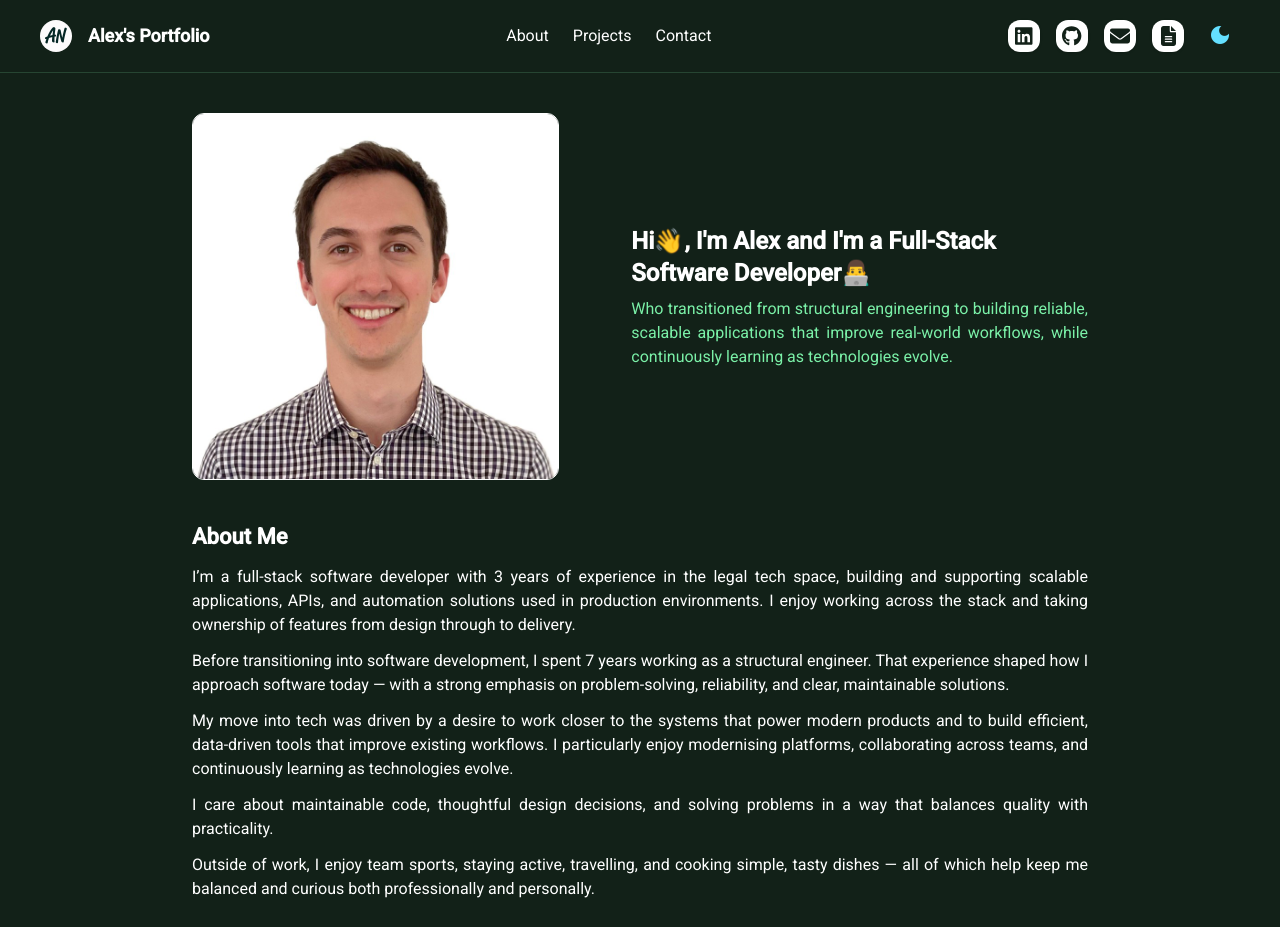
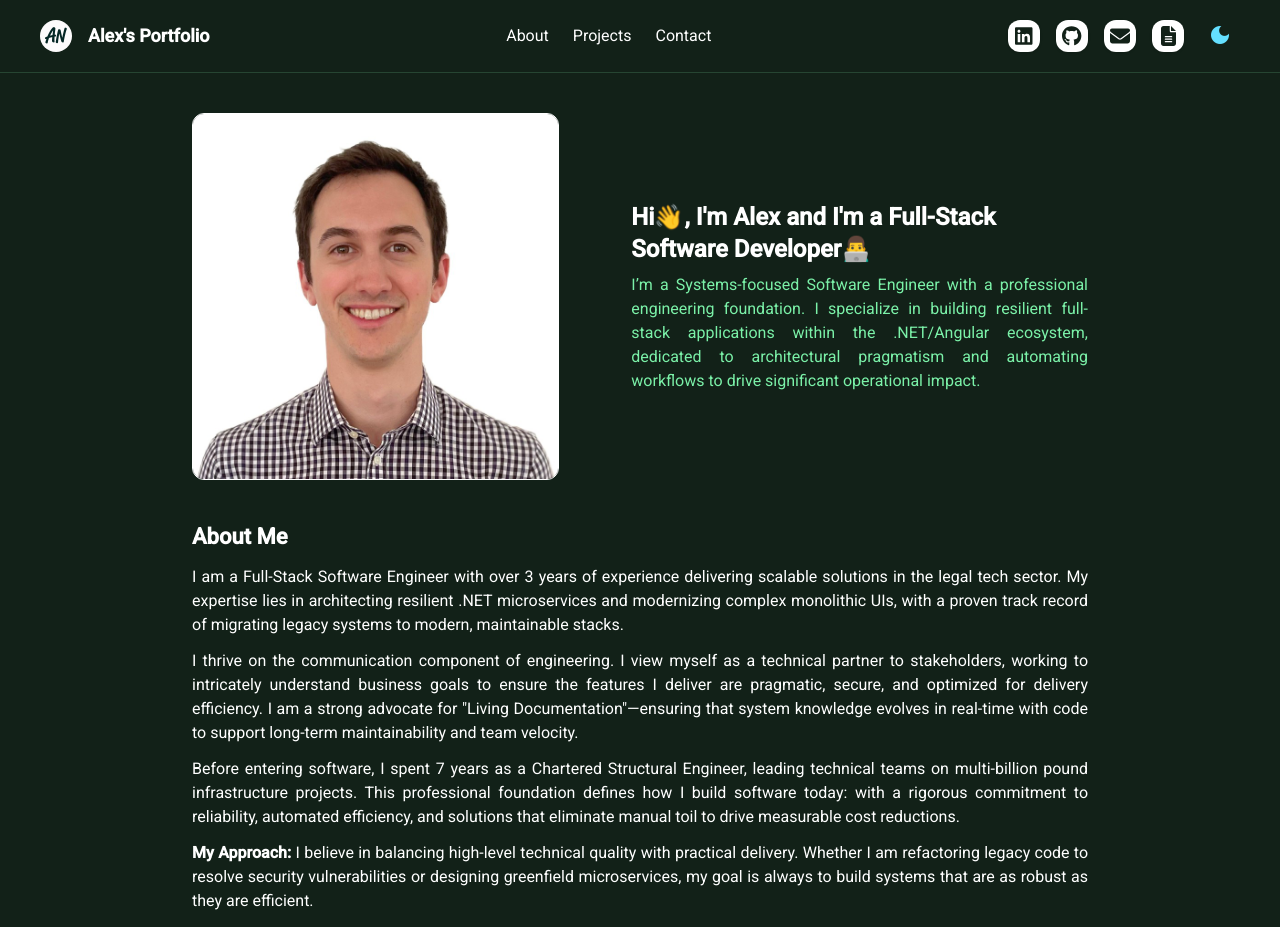
Before and after one commit to Anico94/Portfolio, an Angular app: page / in a window 1280 px wide. Shown: the top 927 px of the page. Built offline with nearby package versions, Linux system fonts and the light colour scheme; no server answers.

Commit message:
feat: update text to align with new resume

```diff
--- a/src/app/about-me/about-me.component.html
+++ b/src/app/about-me/about-me.component.html
@@ -1,31 +1,39 @@
 <div class="flex flex-col gap-2 px-8 py-2 text-[#122118] dark:text-white">
   <h2 id="about" class="text-[22px] font-bold pt-4">About Me</h2>
   <p class="text-base pt-1 text-justify">
-    I’m a full-stack software developer with 3 years of experience in the legal
-    tech space, building and supporting scalable applications, APIs, and
-    automation solutions used in production environments. I enjoy working across
-    the stack and taking ownership of features from design through to delivery.
+    I am a Full-Stack Software Engineer with over 3 years of experience
+    delivering scalable solutions in the legal tech sector. My expertise lies in
+    architecting resilient .NET microservices and modernizing complex monolithic
+    UIs, with a proven track record of migrating legacy systems to modern,
+    maintainable stacks.
   </p>
   <p class="text-base pt-1 text-justify">
-    Before transitioning into software development, I spent 7 years working as a
-    structural engineer. That experience shaped how I approach software today —
-    with a strong emphasis on problem-solving, reliability, and clear,
-    maintainable solutions.
+    I thrive on the communication component of engineering. I view myself as a
+    technical partner to stakeholders, working to intricately understand
+    business goals to ensure the features I deliver are pragmatic, secure, and
+    optimized for delivery efficiency. I am a strong advocate for "Living
+    Documentation"—ensuring that system knowledge evolves in real-time with code
+    to support long-term maintainability and team velocity.
   </p>
   <p class="text-base pt-1 text-justify">
-    My move into tech was driven by a desire to work closer to the systems that
-    power modern products and to build efficient, data-driven tools that improve
-    existing workflows. I particularly enjoy modernising platforms,
-    collaborating across teams, and continuously learning as technologies
-    evolve.
+    Before entering software, I spent 7 years as a Chartered Structural
+    Engineer, leading technical teams on multi-billion pound infrastructure
+    projects. This professional foundation defines how I build software today:
+    with a rigorous commitment to reliability, automated efficiency, and
+    solutions that eliminate manual toil to drive measurable cost reductions.
   </p>
   <p class="text-base pt-1 text-justify">
-    I care about maintainable code, thoughtful design decisions, and solving
-    problems in a way that balances quality with practicality.
+    <strong>My Approach:</strong> I believe in balancing high-level technical
+    quality with practical delivery. Whether I am refactoring legacy code to
+    resolve security vulnerabilities or designing greenfield microservices, my
+    goal is always to build systems that are as robust as they are efficient.
   </p>
   <p class="text-base pt-1 text-justify">
-    Outside of work, I enjoy team sports, staying active, travelling, and
-    cooking simple, tasty dishes — all of which help keep me balanced and
-    curious both professionally and personally.
+    <strong>Outside of the IDE:</strong> you’ll often find me traveling,
+    cooking, or staying active through various sports. I especially enjoy the
+    rush of the ski slopes and the mental challenge of a local pub quiz—pursuits
+    that fuel my curiosity and reinforce the collaborative mindset I bring to my
+    professional work. I believe that staying balanced and active is essential
+    to maintaining a sharp, problem-solving edge in my engineering practice.
   </p>
 </div>
--- a/src/app/featured/featured.component.html
+++ b/src/app/featured/featured.component.html
@@ -21,9 +21,10 @@
         Full-Stack Software Developer<span class="text-2xl">👨‍💻</span>
       </p>
       <p class="text-justify dark:text-green-300">
-        Who transitioned from structural engineering to building reliable,
-        scalable applications that improve real-world workflows, while
-        continuously learning as technologies evolve.
+        I’m a Systems-focused Software Engineer with a professional engineering
+        foundation. I specialize in building resilient full-stack applications
+        within the .NET/Angular ecosystem, dedicated to architectural pragmatism
+        and automating workflows to drive significant operational impact.
       </p>
     </div>
   </div>
```
